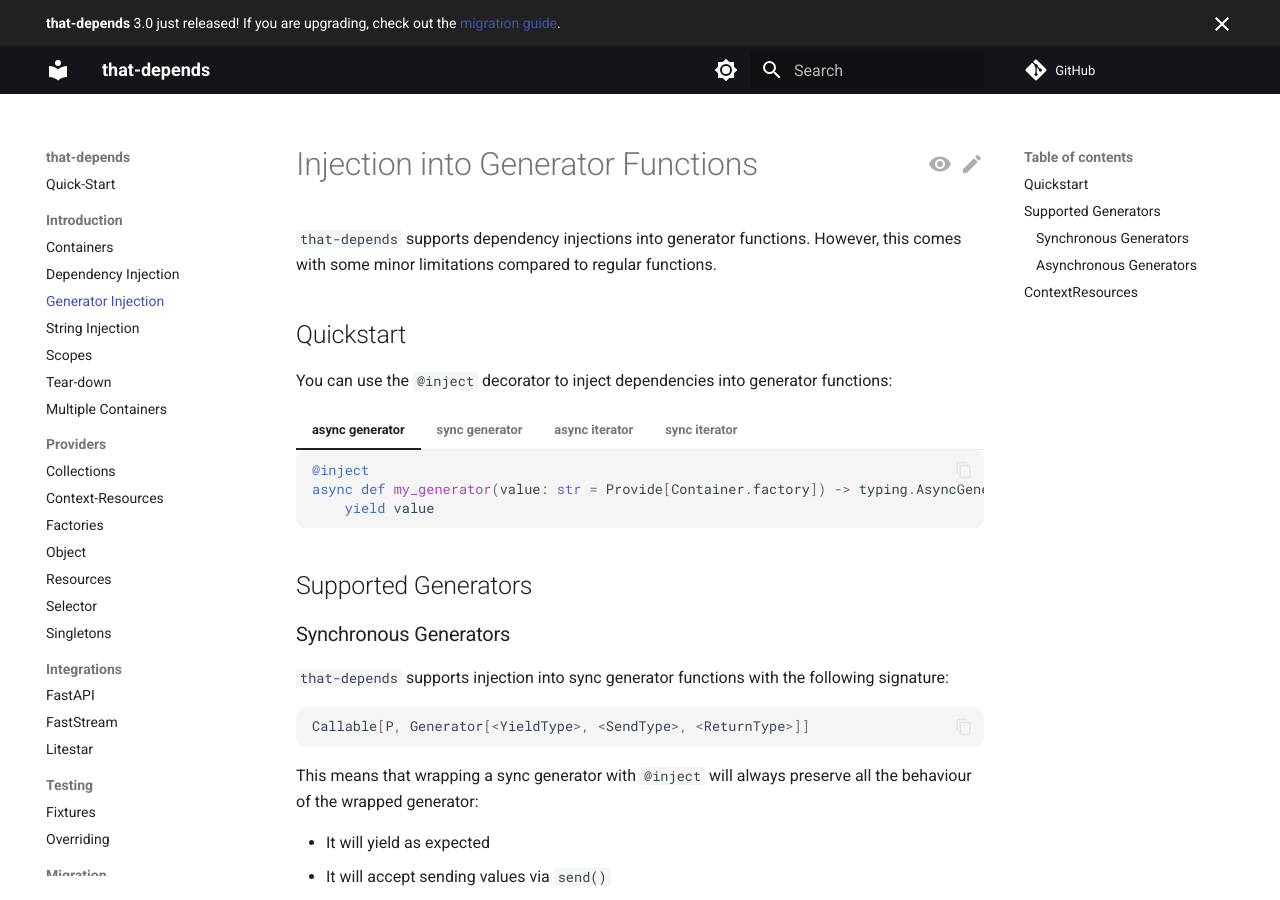
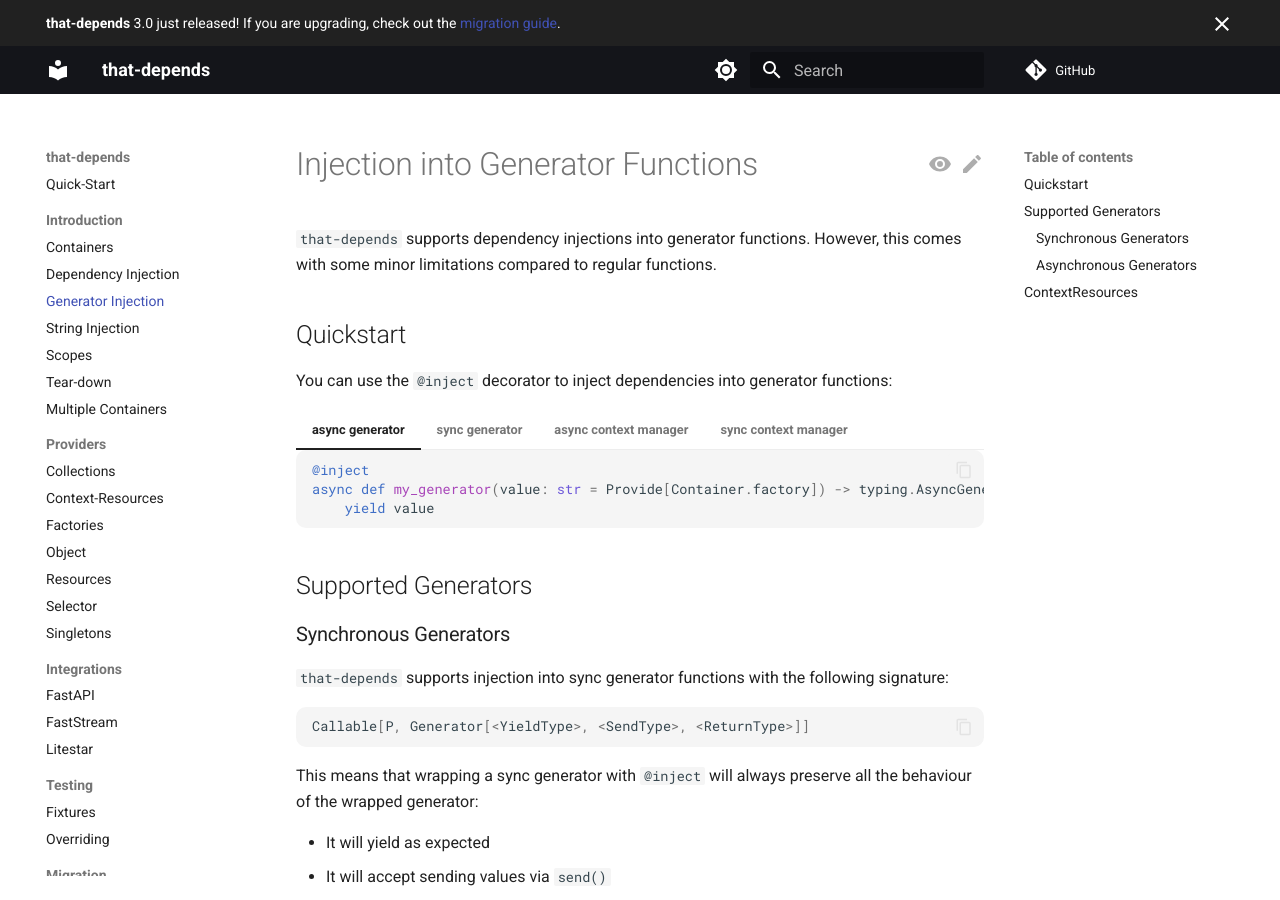
Before and after one commit to modern-python/that-depends, an MkDocs documentation site: the page built from docs/introduction/generator-injection.md, in a window 1280 px wide and 900 px high. Built offline with MkDocs 1.6.1 and Material for MkDocs 9.7.7, drawn with Linux system fonts in a browser that asks for light colours; comment, search, counter and statistics services are not loaded.

Commit message:
Minor documentation fixes.

````diff
--- a/docs/introduction/generator-injection.md
+++ b/docs/introduction/generator-injection.md
@@ -25,7 +25,7 @@ You can use the `@inject` decorator to inject dependencies into generator functi
         yield value
     ```
 
-=== "async iterator"
+=== "async context manager"
 
     ```python
     @contextlib.asynccontextmanager
@@ -34,7 +34,7 @@ You can use the `@inject` decorator to inject dependencies into generator functi
         yield value
     ```
 
-=== "sync iterator"
+=== "sync context manager"
 
     ```python
     @contextlib.contextmanager
````
